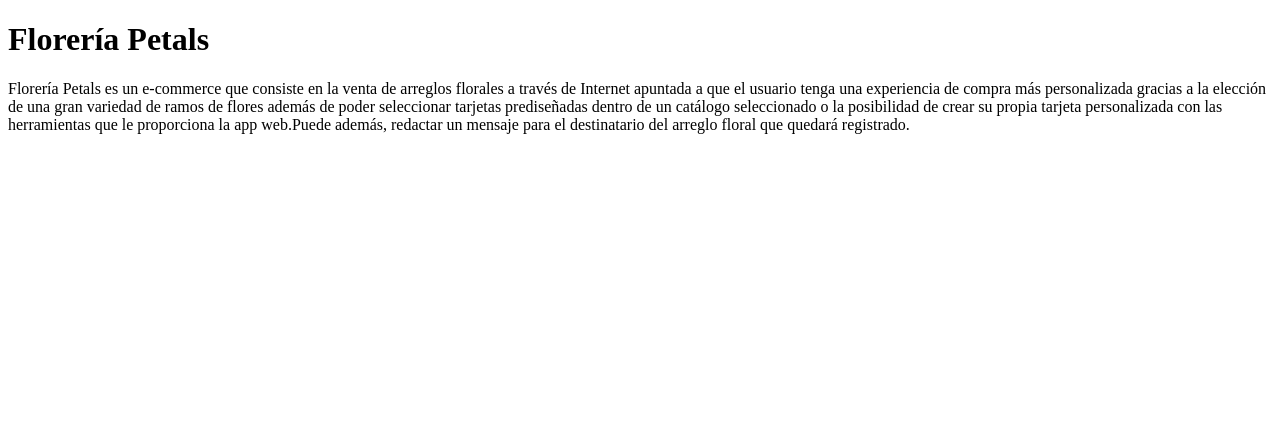
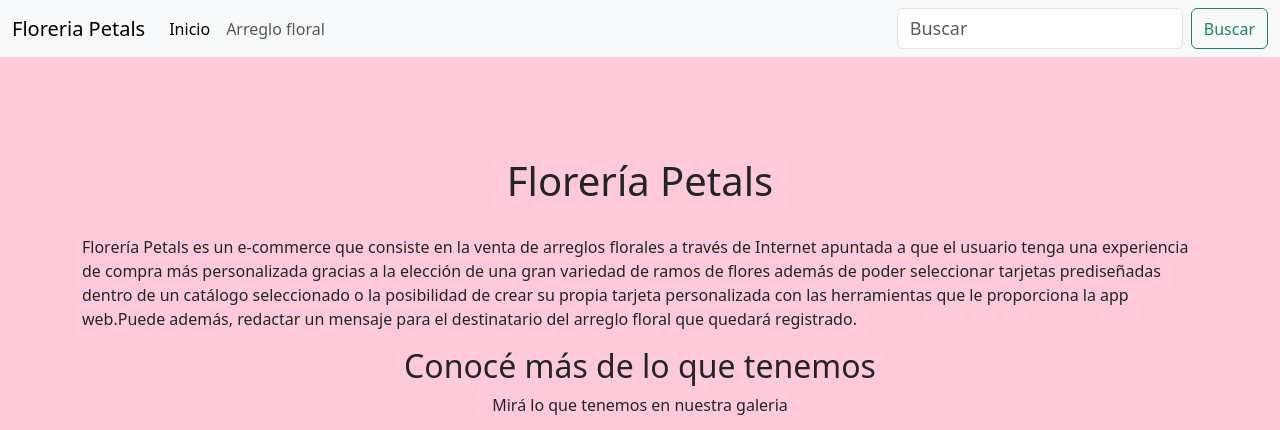
Before and after one commit to LukIt4InDr/proyecto-de-software, a PHP site: page /inicio.html in a window 1280 px wide. Shown: the top 430 px of the page. Before the commit the page ends 134 px from the top, so only its background shows below. Run offline with PHP 8.4, Linux system fonts and the light colour scheme.

Commit message:
Se agrego la pagina de inicio y los links de navegacion

```diff
--- a/ventana-de-inicio-de-sesion/inicio.html
+++ b/ventana-de-inicio-de-sesion/inicio.html
@@ -1,14 +1,92 @@
 <!DOCTYPE html>
 <html lang="en">
+
 <head>
     <meta charset="UTF-8">
     <meta name="viewport" content="width=device-width, initial-scale=1.0">
+
+    <link href="https://cdn.jsdelivr.net/npm/bootstrap@5.3.1/dist/css/bootstrap.min.css" rel="stylesheet">
+    <script src="https://cdn.jsdelivr.net/npm/bootstrap@5.3.1/dist/js/bootstrap.bundle.min.js"></script>
+
+    <link rel="stylesheet" href="style.css">
+
     <title>Document</title>
 </head>
+
 <body>
+
+    <!--Menu-->
+    <nav class="navbar navbar-expand-lg navbar-light bg-light">
+        <div class="container-fluid">
+            <a class="navbar-brand" href="#">Floreria Petals</a>
+            <button class="navbar-toggler" type="button" data-bs-toggle="collapse"
+                data-bs-target="#navbarSupportedContent" aria-controls="navbarSupportedContent" aria-expanded="false"
+                aria-label="Toggle navigation">
+                <span class="navbar-toggler-icon"></span>
+            </button>
+
+            <div class="collapse navbar-collapse" id="navbarSupportedContent">
+                <ul class="navbar-nav me-auto mb-2 mb-lg-0">
+
+                    <li class="nav-item">
+                        <a class="nav-link active" aria-current="page" href="#">Inicio</a>
+                    </li>
+
+                    <li class="nav-item">
+                        <a class="nav-link" href="../galeria/index.html">Arreglo floral</a>
+                    </li>
+
+                </ul>
+
+                <form class="d-flex">
+                    <input class="form-control me-2" type="search" placeholder="Buscar" aria-label="Search">
+                    <button class="btn btn-outline-success" type="submit">Buscar</button>
+                </form>
+
+            </div>
+        </div>
+    </nav>
+
     <h1>Florería Petals</h1>
-<p>Florería Petals es un e-commerce que consiste en la venta de arreglos  florales  a través de Internet  apuntada a que el usuario tenga una experiencia de compra más personalizada gracias a la elección de una gran variedad de ramos de flores además de poder seleccionar tarjetas prediseñadas dentro de un catálogo seleccionado o la posibilidad de crear su propia tarjeta personalizada con las herramientas que le proporciona la app web.Puede además, redactar un mensaje para el destinatario del arreglo floral que quedará registrado.
-</p>
+
+    <div class="container">
+
+
+        <p id="Texto-Bienvenido">Florería Petals es un e-commerce que consiste en la venta de arreglos florales a través
+            de Internet apuntada a
+            que el usuario tenga una experiencia de compra más personalizada gracias a la elección de una gran variedad
+            de
+            ramos de flores además de poder seleccionar tarjetas prediseñadas dentro de un catálogo seleccionado o la
+            posibilidad de crear su propia tarjeta personalizada con las herramientas que le proporciona la app
+            web.Puede
+            además, redactar un mensaje para el destinatario del arreglo floral que quedará registrado.
+        </p>
+
+        <div id="ver-mas">
+
+            <h2>Conocé más de lo que tenemos</h2>
+            <p>Mirá lo que tenemos en nuestra galeria</p>
+
+            <div>
+                <img src="../galeria/imagenes/4.jpg" alt="">
+                <img src="../galeria/imagenes/2.jpg" alt="">
+                <img src="../galeria/imagenes/3.jpg" alt="">
+            </div>
+
+            <div>
+                <a href="../galeria/index.html" class="btn btn-primary btn-lg" type="submit" id="ver-galeria">Ver galeria</a>
+
+            </div>
+        </div>
+
+    </div>
+
+    <div class="container-fluid">
+        <footer>
+            Grupo 2 Petals - Desarrollo de Software de la UPE
+        </footer>
+    </div>
 
 </body>
+
 </html>
--- a/ventana-de-inicio-de-sesion/style.css
+++ b/ventana-de-inicio-de-sesion/style.css
@@ -10,6 +10,7 @@ body {
 
 h1 {
     text-align: center;
+    margin-top: 100px;
 }
 
 label {
@@ -46,3 +47,26 @@ header {
 #rmpwd {
     border: 1px solid black;
 }
+
+#Texto-Bienvenido{
+   /* width: 80%;
+    text-align: center;*/
+
+    margin-top: 30px;
+}
+
+footer{
+    text-align: center;
+    background-color: #b96f85;
+    color: white;
+    margin-top: 100px;
+    padding: 50px;
+}
+
+#ver-mas {
+    text-align: center;
+}
+
+#ver-galeria {
+    margin-top: 30px;
+}
```
Also changed, not shown: galeria/index.html (+5 -2 lines).
